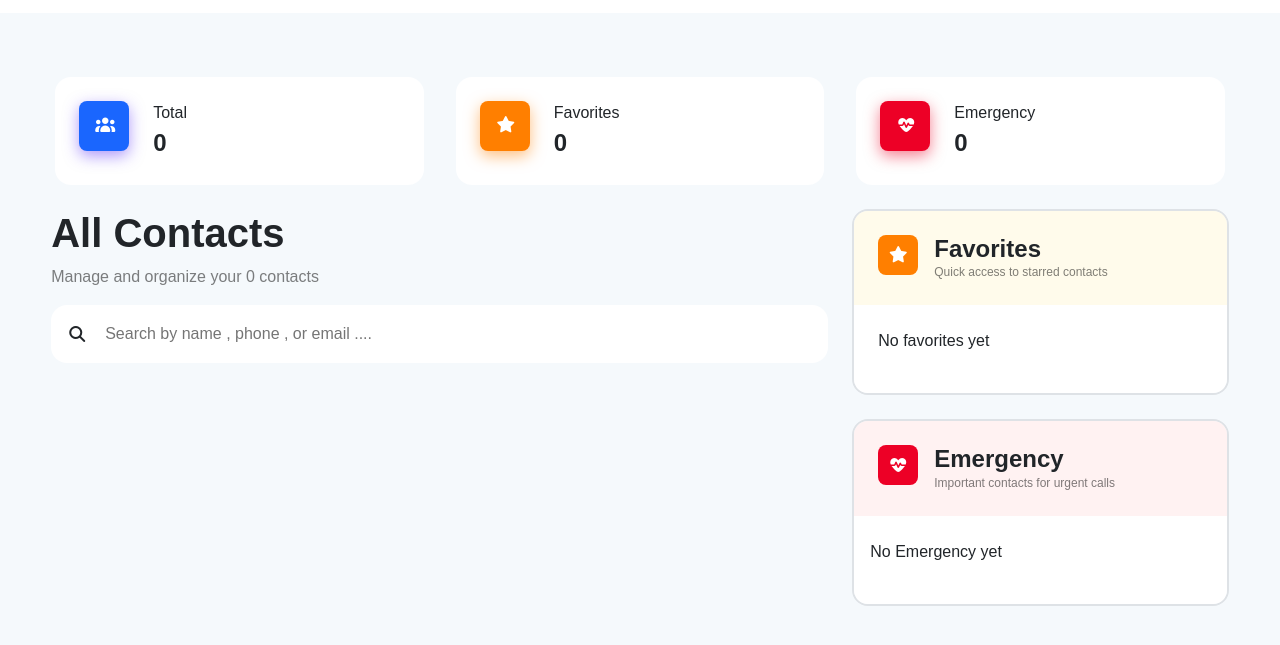
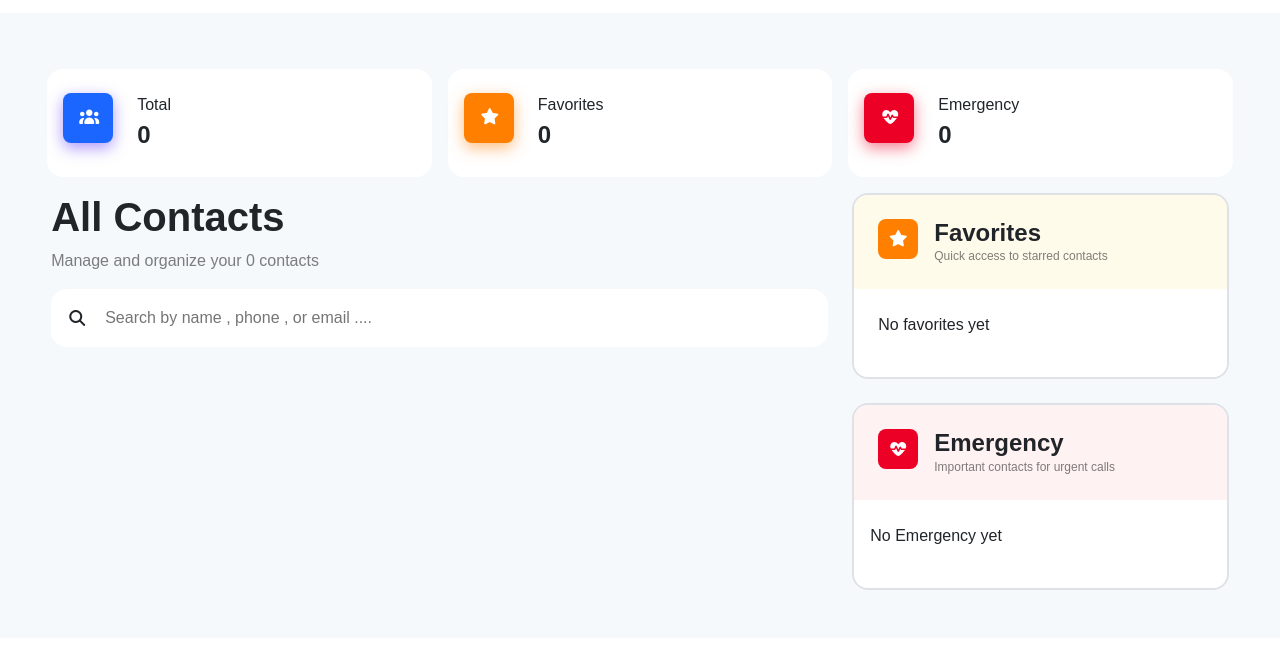
Before and after one commit to Mahmoud12f/ContactHub---Smart-Contact-Manager, a plain HTML site: page index.html in a window 1280 px wide. Shown: the part 71-716 px from the top of the page. Drawn offline with nearby package versions, Linux system fonts and the light colour scheme; some packages are replaced by stand-ins of ours; a script that the page names is missing.

Commit message:
Update index.html

```diff
--- a/index.html
+++ b/index.html
@@ -51,8 +51,8 @@
   <section class="bg-2">
     <div class="container-fluid contenar-4 pt-5 pb-5">
       <div class="row">
-        <div class="p-3 col-md-4 col-6">
-          <div class=" bg-white rounded-4 p-4 d-flex">
+        <div class="p-2 col-md-4 col-6">
+          <div class=" bg-white rounded-4 p-3  pt-4 pb-4  d-flex">
             <div class="w-50px h-50px rounded-3 p-3 bg-3 text-white box-sh-1"><i class="fas fa-users"></i></div>
             <div class="ms-4">
               <p class="p-0 m-0">Total</p>
@@ -60,8 +60,9 @@
             </div>
           </div>
         </div>
-        <div class="p-3 col-md-4 col-6">
-          <div class=" bg-white rounded-4 p-4 d-flex">
+
+        <div class="p-2 col-md-4 col-6">
+          <div class=" bg-white rounded-4 p-3  pt-4 pb-4 d-flex">
             <div class="w-50px h-50px rounded-3 p-3 bg-4 text-white box-sh-2"><i class="fas fa-star"></i></div>
             <div class="ms-4">
               <p class="p-0 m-0">Favorites</p>
@@ -69,8 +70,9 @@
             </div>
           </div>
         </div>
-        <div class="p-3 col-md-4 col-6">
-          <div class=" bg-white rounded-4 p-4 d-flex">
+
+        <div class="p-2 col-md-4 col-6">
+          <div class=" bg-white rounded-4 p-3 pt-4 pb-4  d-flex">
             <div class="w-50px h-50px rounded-3 p-3 bg-5 text-white box-sh-3"><i class="fas fa-heart-pulse"></i></div>
             <div class="ms-4">
               <p class="p-0 m-0">Emergency</p>
@@ -300,12 +302,12 @@
             <p class="d-none mb-0 text-danger" id="conditionName">Name should contain only letters and spaces (2-50 characters)</p>
 
             <label for="#" class="form-label fw-bold mt-3">Phone Number</label>
-            <input type="text" class="form-control p-3 rounded-4" oninput="conditionPhone()" id="phoneNamber" placeholder="e.g 01239587426">
+            <input type="number" class="form-control p-3 rounded-4" oninput="conditionPhone()" id="phoneNamber" placeholder="e.g 01239587426">
             <p class="d-none mb-0 text-danger" id="conditionPhone">Please enter a valid Egyptian phone number</p>
 
 
             <label for="#" class="form-label fw-bold mt-3">Email Address</label>
-            <input type="text" class="form-control p-3 rounded-4" oninput="conditionEmail()" id="emil" placeholder="name@example.com">
+            <input type="email" class="form-control p-3 rounded-4" oninput="conditionEmail()" id="emil" placeholder="name@example.com">
             <p class="d-none mb-0 text-danger" id="conditionEmil">Please enter a valid email address</p>
 
 
```
